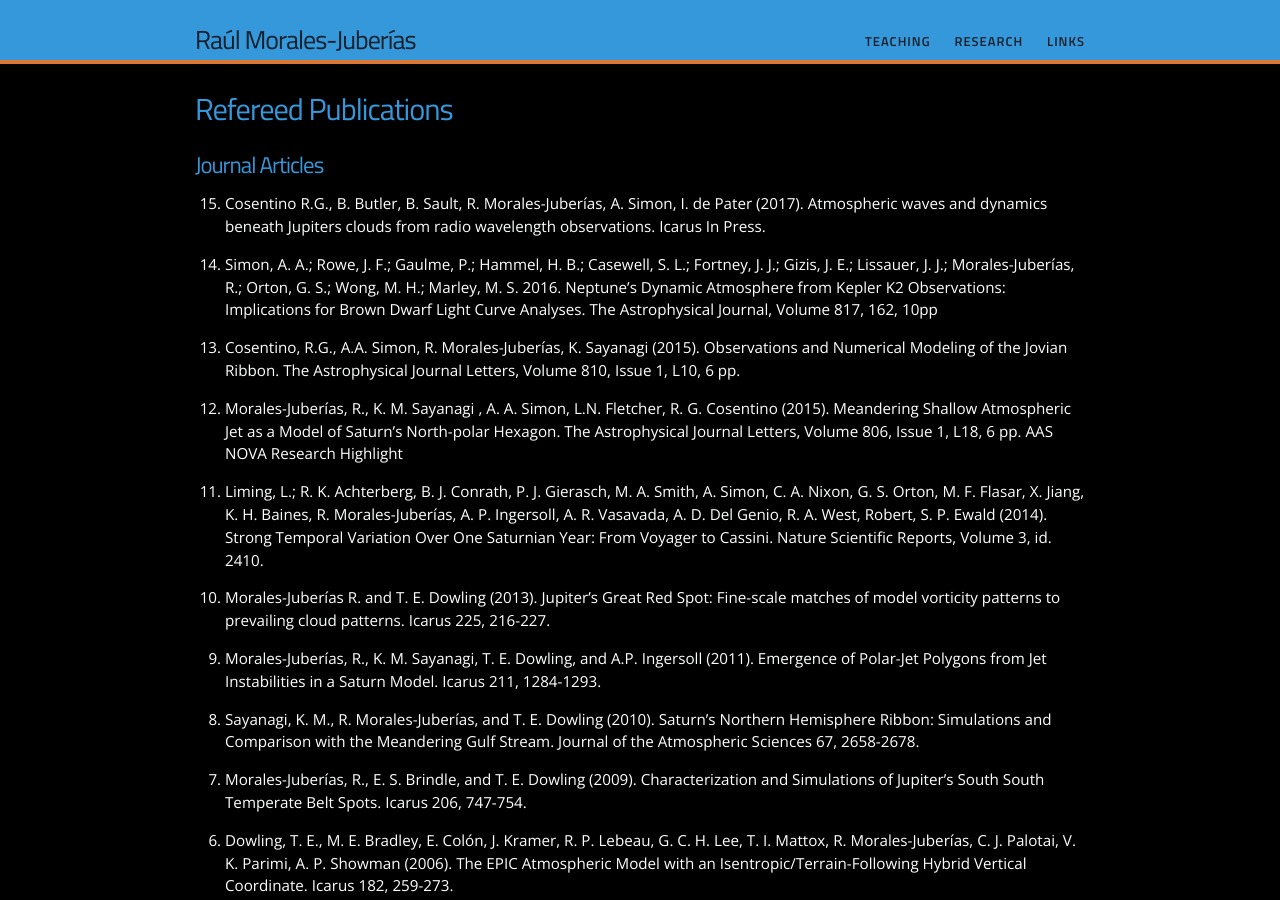
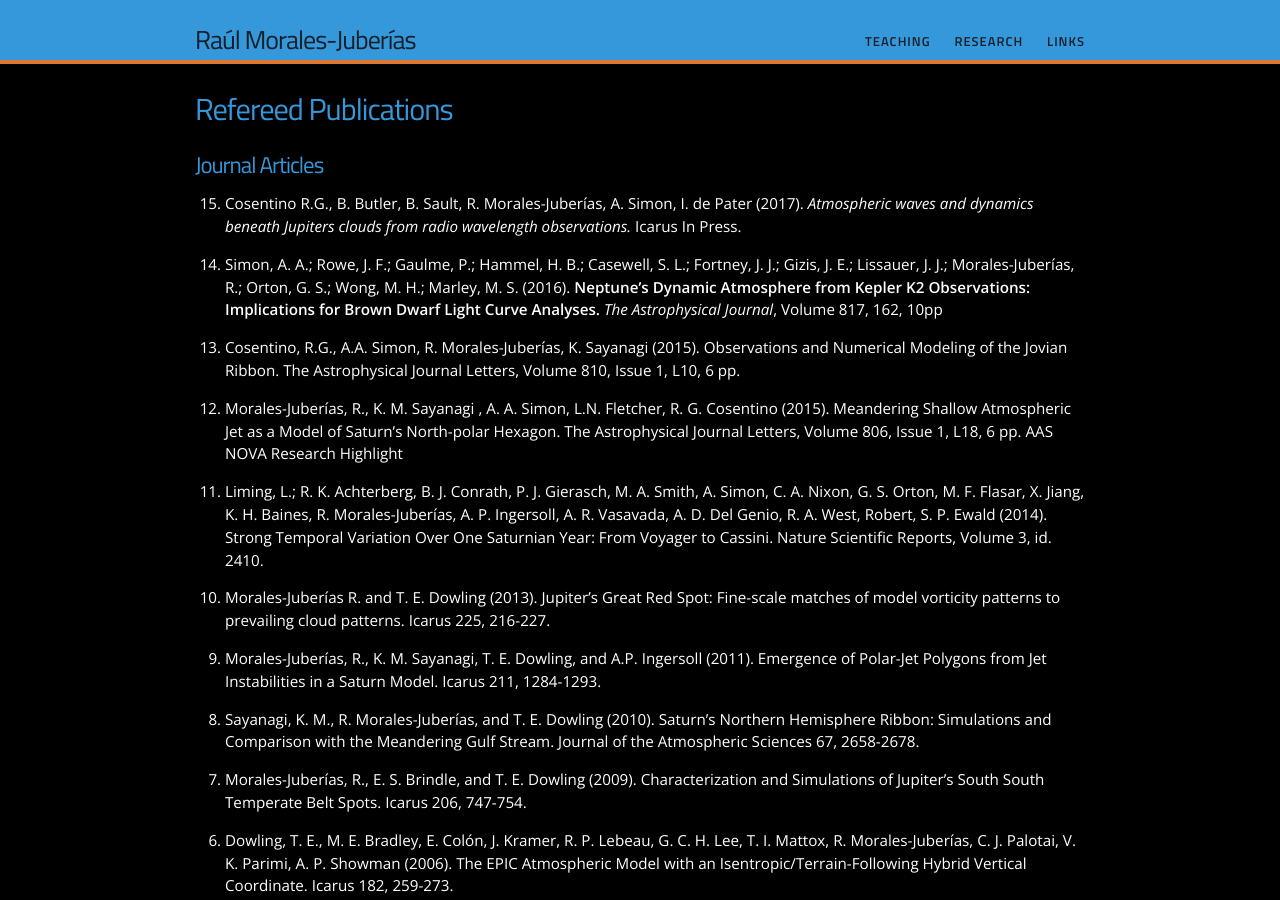
Before and after one commit to rmjuberias/rmjuberias.github.io, a Jekyll site: the page built from research/articles.md, in a window 1280 px wide and 900 px high. Built offline with Jekyll 4.4.1, drawn with Linux system fonts in a browser that asks for light colours.

```diff
--- a/research/articles.md
+++ b/research/articles.md
@@ -6,9 +6,9 @@ permalink: /research/articles/
 
 <h1> Journal Articles </h1>
 
-0. Cosentino R.G., B. Butler, B. Sault, R. Morales-Juberías, A. Simon, I. de Pater (2017). Atmospheric waves and dynamics beneath Jupiters clouds from radio wavelength observations. Icarus In Press.
+0. Cosentino R.G., B. Butler, B. Sault, R. Morales-Juberías, A. Simon, I. de Pater (2017). *Atmospheric waves and dynamics beneath Jupiters clouds from radio wavelength observations.* Icarus In Press.
 
-0. Simon, A. A.; Rowe, J. F.; Gaulme, P.; Hammel, H. B.; Casewell, S. L.; Fortney, J. J.; Gizis, J. E.; Lissauer, J. J.; Morales-Juberías, R.; Orton, G. S.; Wong, M. H.; Marley, M. S. 2016. Neptune's Dynamic Atmosphere from Kepler K2 Observations: Implications for Brown Dwarf Light Curve Analyses. The Astrophysical Journal, Volume 817, 162, 10pp
+0. Simon, A. A.; Rowe, J. F.; Gaulme, P.; Hammel, H. B.; Casewell, S. L.; Fortney, J. J.; Gizis, J. E.; Lissauer, J. J.; Morales-Juberías, R.; Orton, G. S.; Wong, M. H.; Marley, M. S. (2016). **Neptune's Dynamic Atmosphere from Kepler K2 Observations: Implications for Brown Dwarf Light Curve Analyses.** *The Astrophysical Journal*, Volume 817, 162, 10pp
 
 0. Cosentino, R.G., A.A. Simon, R. Morales-Juberías, K. Sayanagi (2015).  Observations and Numerical Modeling of the Jovian Ribbon. The Astrophysical Journal Letters, Volume 810, Issue 1, L10, 6 pp.
 
```
